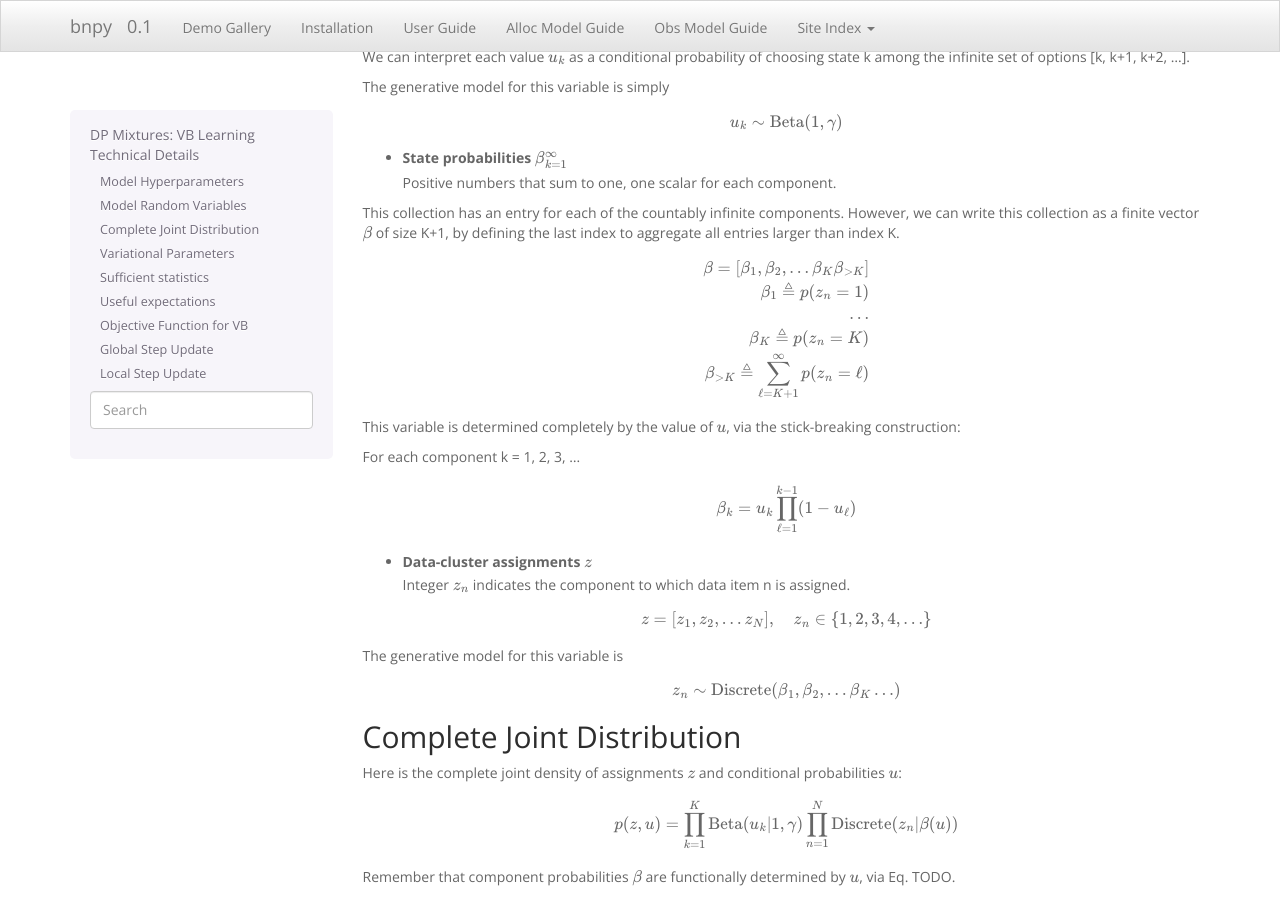
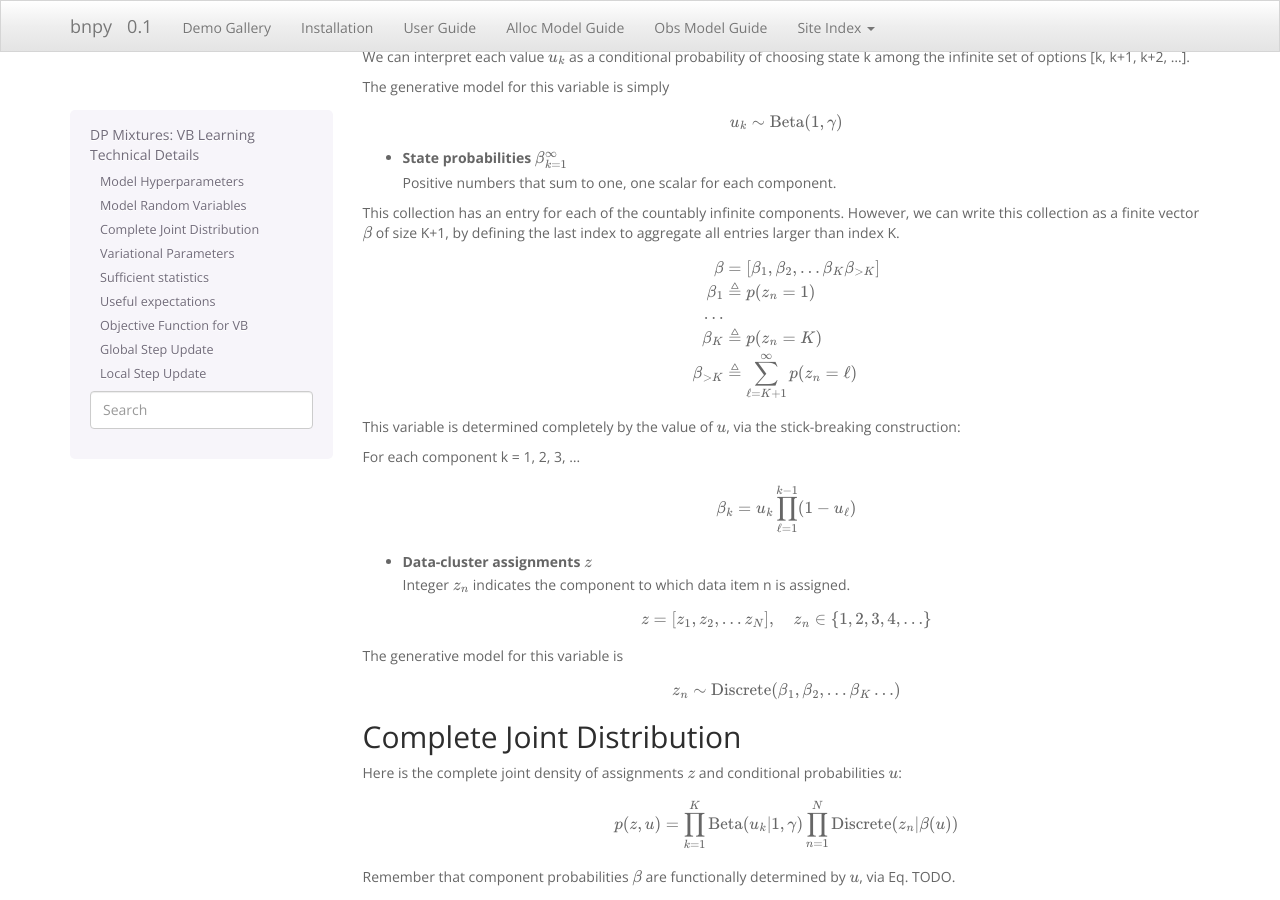
Before and after one commit to co2meal/-bnpy-dev, a Sphinx documentation site: the page built from docs/source/allocmodel/DPMixture-VBDetails.rst, in a window 1280 px wide and 900 px high, scrolled down 457 px. Built offline with Sphinx 7.4.7, drawn with Linux system fonts in a browser that asks for light colours; pages that are not in the unit, such as notebooks, are missing from menus.

```diff
--- a/docs/source/allocmodel/DPMixture-VBDetails.rst
+++ b/docs/source/allocmodel/DPMixture-VBDetails.rst
@@ -45,11 +45,11 @@ of size K+1, by defining the last index to aggregate
 all entries larger than index K.
 
 .. math::
-	\beta = [ \beta_1, \beta_2, \ldots \beta_K \beta_{>K} ]
-	\\ \beta_1 \triangleq p(z_n = 1)
+	\beta &= [ \beta_1, \beta_2, \ldots \beta_K \beta_{>K} ]
+	\\ \beta_1 &\triangleq p(z_n = 1)
 	\\ \ldots
-	\\ \beta_K \triangleq p(z_n = K)
-	\\ \beta_{>K} \triangleq \sum_{\ell=K+1}^{\infty} p(z_n = \ell)
+	\\ \beta_K &\triangleq p(z_n = K)
+	\\ \beta_{>K} &\triangleq \sum_{\ell=K+1}^{\infty} p(z_n = \ell)
 
 This variable is determined completely by the value of :math:`u`, via the stick-breaking construction:
 
```
